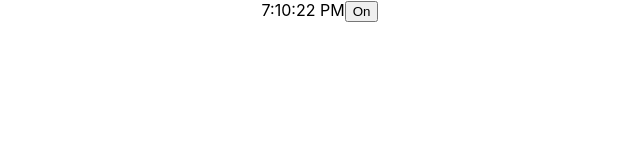
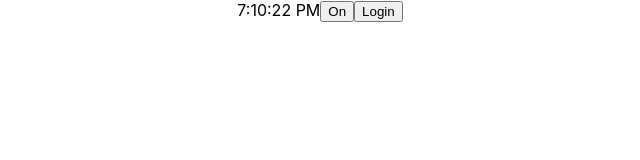
Before and after one commit to rezasohrabi/relax, a React (Create React App) app: page / in a window 1280 px wide. Shown: the top 160 px of the page, without its empty margins (320-960 px from the left). Built offline with nearby package versions, Linux system fonts and the light colour scheme.

Commit message:
conditional rendering: add login component

```diff
--- a/src/App.js
+++ b/src/App.js
@@ -2,12 +2,14 @@ import logo from './logo.svg';
 import './App.css';
 import Clock from './Clock';
 import ToggleButton from "./ToggleButton";
+import Login from './Login'
 
 function App() {
   return (
     <div className="App">
       <Clock />
       <ToggleButton />
+      <Login />
     </div>
   );
 }
--- /dev/null
+++ b/src/Login.js
@@ -0,0 +1,37 @@
+import React from 'react'
+
+export default class Login extends React.Component {
+    constructor(props) {
+        super(props);
+        this.state = {isLoggedIn : false};
+        this.handleLogin = this.handleLogin.bind(this);
+        this.handleLogout = this.handleLogout.bind(this);
+    }
+
+    handleLogin() {
+        this.setState({isLoggedIn : true});
+    }
+
+    handleLogout() {
+        this.setState({isLoggedIn : false});
+    }
+
+    render() {
+        // inline if-else statement
+        const button = this.state.isLoggedIn ?
+         <button onClick={this.handleLogout} >Logout</button> :
+         <button onClick={this.handleLogin} >Login</button>;
+
+         return (
+             <>
+                {button}
+                {/* inline if statement */}
+                {this.state.isLoggedIn &&
+                <div>
+                    welcome to your dashboard
+                </div>
+                }
+             </>
+         )
+    }
+}
```
